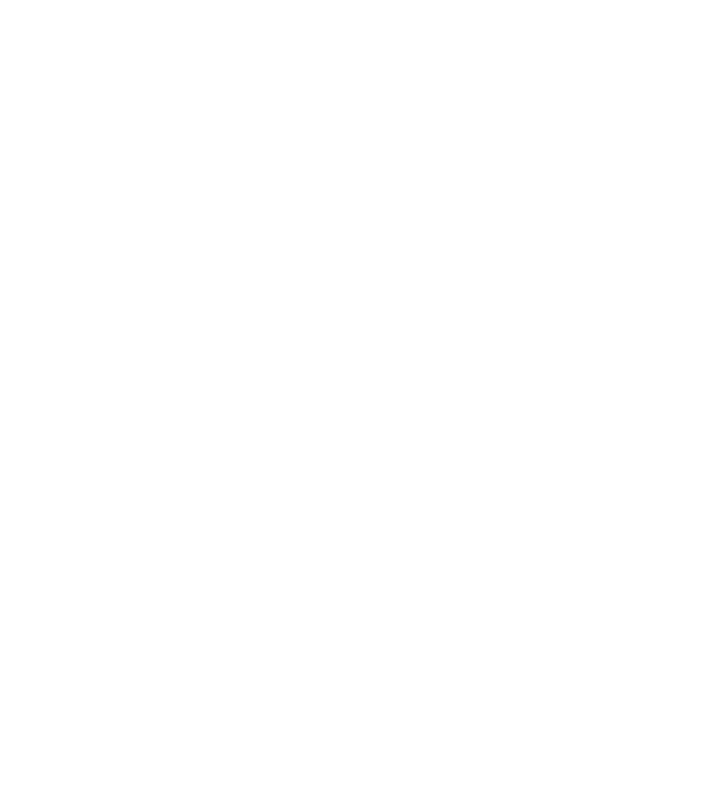
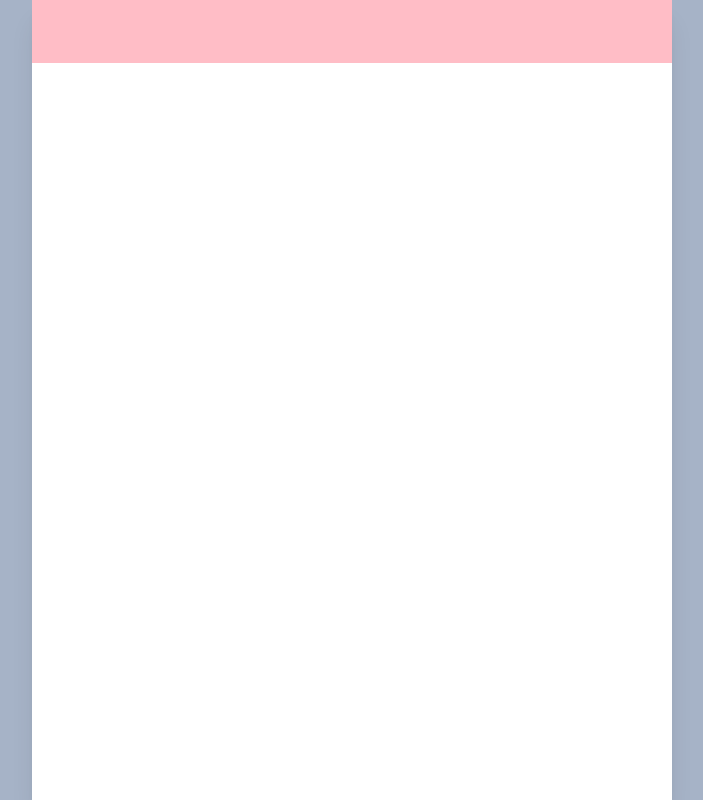
Before and after one commit to snakechickensoup/htct, a Next.js app: page / in a window 1280 px wide. Shown: the whole page, without its empty margins (288-991 px from the left). Built offline with nearby package versions, Linux system fonts and the light colour scheme.

Commit message:
feat: 기본 레이아웃 설정

```diff
--- a/src/app/layout.tsx
+++ b/src/app/layout.tsx
@@ -1,8 +1,10 @@
 import type { Metadata } from 'next';
 import './globals.css';
 
+import Layout from '@/components/layout/layout';
+
 export const metadata: Metadata = {
-  title: '한터글로벌 | 프론트엔드 강미정',
+  title: '한터글로벌 | 강미정',
   description: '한터글로벌 서비스개발실 프론트엔드 개발자 코딩테스트 - 강미정'
 };
 
@@ -12,8 +14,10 @@
   children: React.ReactNode;
 }>) {
   return (
-    <html lang='ko'>
-      <body>{children}</body>
+    <html lang='ko' suppressHydrationWarning>
+      <body className='bg-ring/80 flex min-h-dvh w-full justify-center'>
+        <Layout>{children}</Layout>
+      </body>
     </html>
   );
 }
--- a/src/app/page.tsx
+++ b/src/app/page.tsx
@@ -1,3 +1,3 @@
 export default function Home() {
-  return <div></div>;
+  return <main className='flex h-dvh flex-col items-center justify-center gap-3'></main>;
 }
--- /dev/null
+++ b/src/components/layout/header.tsx
@@ -0,0 +1,7 @@
+const Header = () => {
+  return (
+    <header className='relative flex h-16 w-full items-center justify-center bg-rose-300/70 px-2 py-6' />
+  );
+};
+
+export default Header;
--- /dev/null
+++ b/src/components/layout/layout.tsx
@@ -0,0 +1,14 @@
+import Header from './header';
+
+const Layout = ({ children }: { children: React.ReactNode }) => {
+  return (
+    <div className='bg-background text-primary h-dvh w-full max-w-screen-sm shadow-xl'>
+      <div className='relative flex h-full flex-col'>
+        <Header />
+        {children}
+      </div>
+    </div>
+  );
+};
+
+export default Layout;
```
Also changed, not shown: 1 other file (tests, documents, lock files or other folders).
